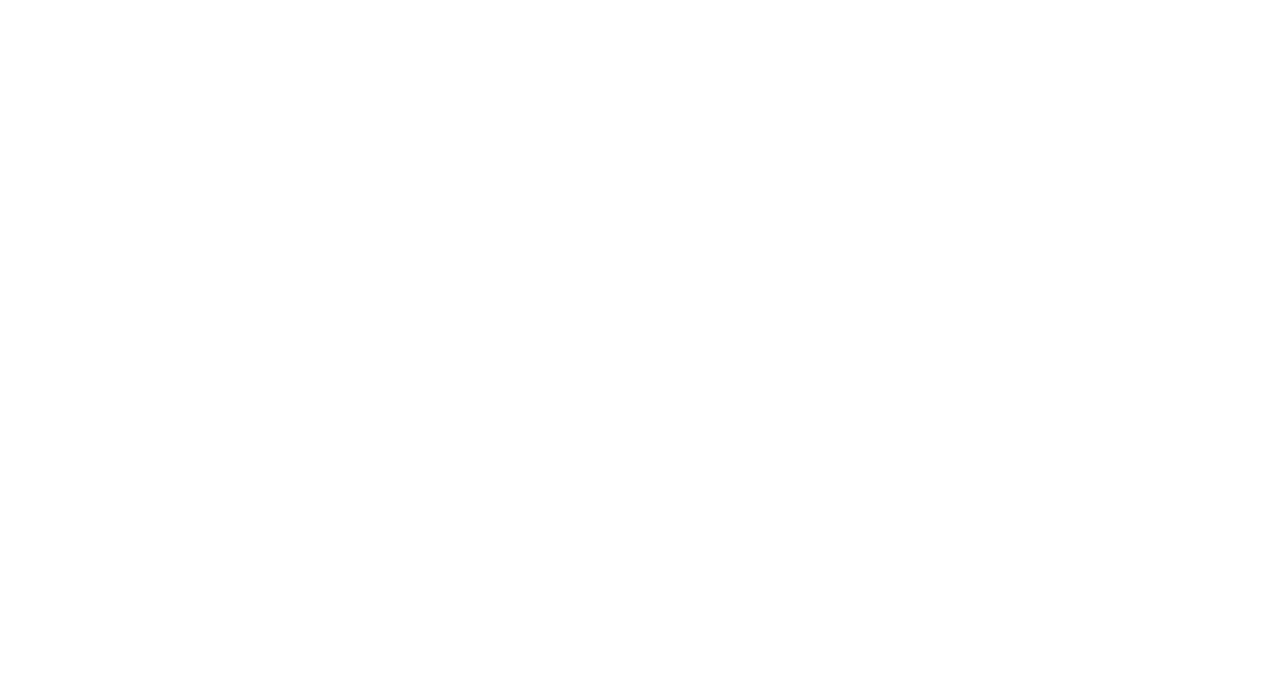
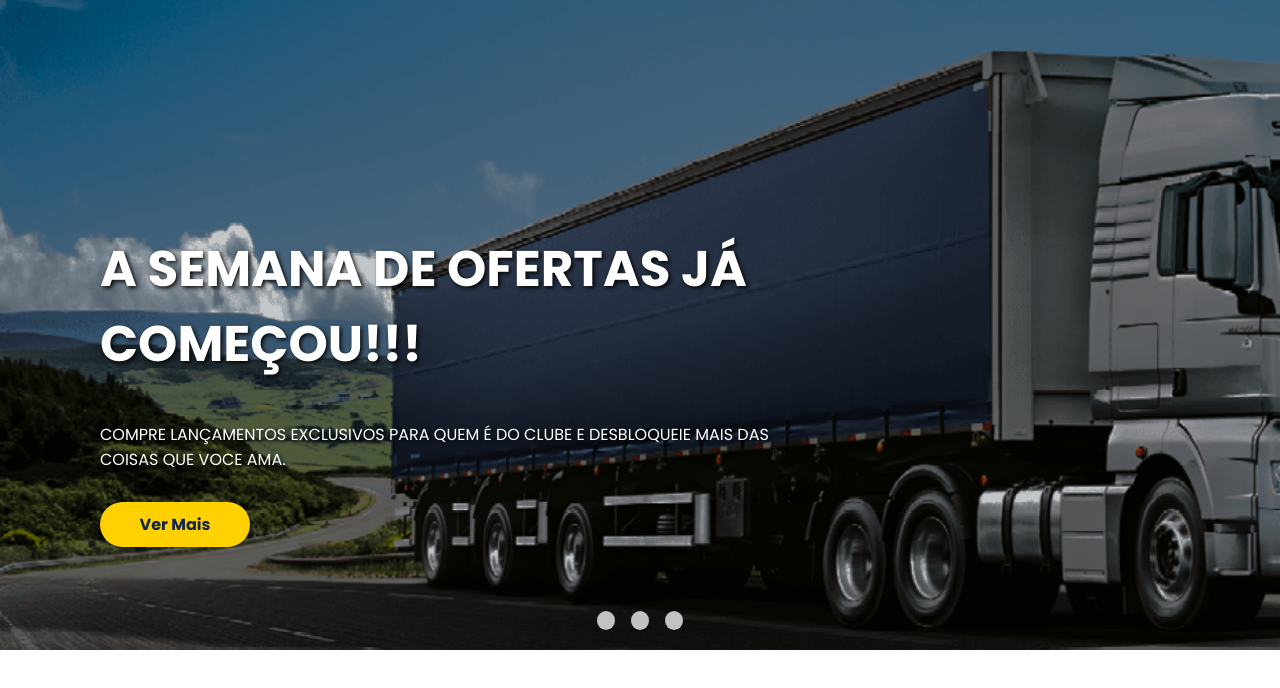
Before and after one commit to VolksWay/React, a React (Vite) app: page /banner in a window 1280 px wide. Before the commit this address had no page. Shown: the top 688 px of the page. Built offline with nearby package versions, Linux system fonts and the light colour scheme.

Commit message:
feat. componentizacao banner

```diff
--- a/package.json
+++ b/package.json
@@ -13,7 +13,8 @@
     "axios": "^1.5.0",
     "react": "^18.2.0",
     "react-dom": "^18.2.0",
-    "react-router-dom": "^6.15.0"
+    "react-router-dom": "^6.15.0",
+    "react-swipeable": "^7.0.1"
   },
   "devDependencies": {
     "@types/react": "^18.2.15",
--- /dev/null
+++ b/src/components/Banner/index.tsx
@@ -0,0 +1,50 @@
+//estilizacao
+import "./style.css"
+
+//imagens
+import imgBanner from "../../assets/img/banner_produto.png";
+
+//hooks
+import { Link } from "react-router-dom";
+import { useSwipeable } from "react-swipeable";
+// import { useEffect, useState } from "react";
+
+
+function Banner() {
+    return (
+        <>
+            <main id="banner">
+
+                <div className="slider-wrapper produtos_posicionamento">
+                    <div className="slider">
+                        <div className="banner1">
+                            <img id="slide-1" src={imgBanner} />
+                            <div className="produtos_banner_conteudo">
+                                <h2>a semana de ofertas já começou!!!</h2>
+                                <p>
+                                    compre lançamentos exclusivos para quem é do clube e desbloqueie
+                                    mais das coisas que voce ama.
+                                </p>
+                                <a
+                                    className="produtos_btn_banner"
+                                    href="#"
+                                >
+                                    ver mais
+                                </a>
+                            </div>
+                        </div>
+                    </div>
+                    <div className="slider-nav">
+                        <Link to="#slide-1"></Link>
+                        <Link to="#slide-2"></Link>
+                        <Link to="#slide-3"></Link>
+                    </div>
+                </div>
+
+            </main>
+
+        </>
+    )
+
+}
+export default Banner;
--- /dev/null
+++ b/src/components/Banner/style.css
@@ -0,0 +1,207 @@
+@import url('https://fonts.googleapis.com/css2?family=Poppins:wght@400;600;700&family=Righteous&family=Titillium+Web:wght@400;600&display=swap');
+
+* {
+    margin: 0;
+    padding: 0;
+    box-sizing: border-box;
+    font-family: var(--poppins300);
+}
+
+:root {
+    --dark_blue: #12264B;
+    --light_blue: #00B1EB;
+    --yellow: #FFD100;
+    --grey: #EDEDED;
+    --dark_blue2: #252936;
+
+    --poppins300: 'Poppins', sans-serif;
+    --poppins500: 'Poppins', sans-serif;
+
+}
+
+
+#banner .produtos_posicionamento {
+
+    height: 100%;
+    max-width: 1920px;
+    margin: auto;
+}
+
+
+
+#banner .produtos_banner {
+    /* background-image: url(./img/banner_produto.png);*/
+
+    background-size: cover;
+    display: flex;
+    position: relative;
+
+}
+
+#banner .slider-wrapper {
+    position: relative;
+    margin: 0 auto;
+    display: flex;
+    height: calc(100vh - 150px);
+
+}
+
+#banner .slider {
+    display: flex;
+    /* alinhnado as imagens na horizontal*/
+    /* aspect-ratio: 16/9; /* proporçao das imagens */
+    overflow-x: auto;
+    /**/
+    /* height: calc(100vh - 150px); */
+    scroll-snap-type: x mandatory;
+    /*comportamento do scroll para a horizontal*/
+    scroll-behavior: smooth;
+    overflow: scroll;
+    overflow-y: hidden;
+}
+
+#banner .slider::-webkit-scrollbar {
+    width: 0.1em;
+    background-color: transparent;
+}
+
+#banner .slider::-webkit-scrollbar-thumb {
+    background-color: transparent;
+}
+
+#banner .slider img {
+    flex: 1 0 100%;
+    /*a imagem ocupara qualquer espaço restante dentro do container*/
+    scroll-snap-align: start;
+    /*mostra a primeira imagem*/
+    height: calc(100vh - 150px);
+}
+
+#banner .slider-nav {
+    display: flex;
+    column-gap: 1rem;
+    /*espaço entre eles*/
+    position: absolute;
+    bottom: 1.25rem;
+    /*espaço abaixo*/
+    left: 50%;
+    transform: translateX(-50%);
+    /*muda a rotaçao de um elemento*/
+    z-index: 1;
+}
+
+#banner .slider-nav a {
+    width: 18px;
+    height: 18.81px;
+    border-radius: 50%;
+    background-color: #FFFFFF;
+    opacity: 0.75;
+    transition: opacity ease 250ms;
+
+}
+
+#banner .slider-nav a:hover {
+    opacity: 1;
+    background-color: var(--light_blue);
+}
+
+#banner .produtos_banner_conteudo {
+    color: white;
+    text-transform: uppercase;
+    /* background-color: beige; */
+    display: flex;
+    flex-direction: column;
+    margin: -425px 0 0 100px;
+    /* position: absolute; */
+
+
+    width: 700px;
+    height: 200px;
+    z-index: 1;
+
+}
+
+#banner .produtos_banner_conteudo h2 {
+    font-size: 50px;
+    text-shadow: 2px 2px 4px rgba(0, 0, 0, 0.9);
+
+}
+
+#banner .produtos_banner_conteudo p {
+    margin-top: 40px;
+    font-size: 16px;
+    text-shadow: 2px 2px 4px rgba(0, 0, 0, 0.9);
+
+}
+
+#banner .produtos_banner_conteudo .produtos_btn_banner {
+    background-color: var(--yellow);
+    color: var(--dark_blue);
+    text-decoration: none;
+    text-transform: capitalize;
+    font-size: 16px;
+    text-align: center;
+
+    margin-top: 30px;
+    border-radius: 30px;
+    width: 150px;
+    height: 55px;
+    padding: 10px;
+    font-weight: bolder;
+}
+
+/* .produtos_circulos {
+    display: flex;
+    align-items: center;
+    flex-direction: row;
+    justify-content: center;
+    background-color: palevioletred;
+    z-index: 2;
+    width: 270px;
+    margin-top: -35px;
+
+}
+
+.produtos_circle {
+    border-radius: 50%;
+    width: 18px;
+    height: 18.81px;
+    margin-left: 0.7vw;
+    margin-right: 0.7vw;
+    background-color: #FFFFFF;
+    z-index: 2;
+
+}
+
+
+.produtos_ativo {
+    background-color: var(--light_blue);
+} */
+
+#banner .slider-nav {
+    display: flex;
+    column-gap: 1rem;
+    /*espaço entre eles*/
+    position: absolute;
+    bottom: 1.25rem;
+    /*espaço abaixo*/
+    left: 50%;
+    transform: translateX(-50%);
+    /*muda a rotaçao de um elemento*/
+    z-index: 1;
+}
+
+#banner .slider-nav a {
+    width: 18px;
+    height: 18.81px;
+    border-radius: 50%;
+    background-color: #FFFFFF;
+    opacity: 0.75;
+    transition: opacity ease 250ms;
+
+}
+
+#banner .slider-nav a:hover {
+    opacity: 1;
+    background-color: var(--light_blue);
+}
--- a/src/main.tsx
+++ b/src/main.tsx
@@ -1,22 +1,24 @@
 import React from 'react'
 import ReactDOM from 'react-dom/client'
-import Home from './pages/Home/index'
-import CadastroAdmFrota from './pages/CadastroAdmFrota/index'
-import CadastroEmpresa from './pages/CadastroEmpresa/index'
-import CadastroGeral from './pages/CadastroGeral/index'
-import CadastroOfertas from './pages/CadastroOfertas/index'
-import CadastroTipoUsuario from './pages/CadastroTipoUsuario/index'
-import CadastroVeiculo from './pages/CadastroVeiculo/index'
-import Login from './pages/Login/index'
-import Privacidade from './pages/Privacidade/index'
-import Produtos from './pages/Produtos/index'
+// import Home from './pages/Home/index'
+// import CadastroAdmFrota from './pages/CadastroAdmFrota/index'
+// import CadastroEmpresa from './pages/CadastroEmpresa/index'
+// import CadastroGeral from './pages/CadastroGeral/index'
+// import CadastroOfertas from './pages/CadastroOfertas/index'
+// import CadastroTipoUsuario from './pages/CadastroTipoUsuario/index'
+// import CadastroVeiculo from './pages/CadastroVeiculo/index'
+// import Login from './pages/Login/index'
+// import Privacidade from './pages/Privacidade/index'
+// import Produtos from './pages/Produtos/index'
+import Banner from './components/Banner'
 import { BrowserRouter, Routes, Route } from "react-router-dom";
+
 
 ReactDOM.createRoot(document.getElementById('root')!).render(
   <React.StrictMode>
     <BrowserRouter>
       <Routes>
-        <Route path='/' element={<Home />} />
+        {/* <Route path='/' element={<Home />} />
         <Route path='/cadastro/adm_frota' element={<CadastroAdmFrota />} />
         <Route path='/cadastro/empresa' element={<CadastroEmpresa />} />
         <Route path='/cadastro/geral' element={<CadastroGeral />} />
@@ -25,7 +27,8 @@ ReactDOM.createRoot(document.getElementById('root')!).render(
         <Route path='/cadastro/veiculo' element={<CadastroVeiculo />} />
         <Route path='/login' element={<Login />} />
         <Route path='/privacidade' element={<Privacidade />} />
-        <Route path='/produtos' element={<Produtos />} />
+        <Route path='/produtos' element={<Produtos />} /> */}
+        <Route path='/banner' element={<Banner />} />
     </Routes>
   </BrowserRouter>
   </React.StrictMode >,
--- a/src/pages/Produtos/index.tsx
+++ b/src/pages/Produtos/index.tsx
@@ -45,7 +45,7 @@ function Produtos() {
                                 </a>
                             </div>
                         </div>
-                        <div className="banner2">
+                        {/* <div className="banner2">
                             <img id="slide-2" src={imgBanner} />
                             <div className="produtos_banner_conteudo">
                                 <h2>a semana de ofertas já começou!!!</h2>
@@ -76,7 +76,7 @@ function Produtos() {
                                     ver mais
                                 </a>
                             </div>
-                        </div>
+                        </div> */}
                     </div>
                     <div className="slider-nav">
                         <a href="#slide-1" />
```
Also changed, not shown: 1 other file (tests, documents, lock files or other folders).
